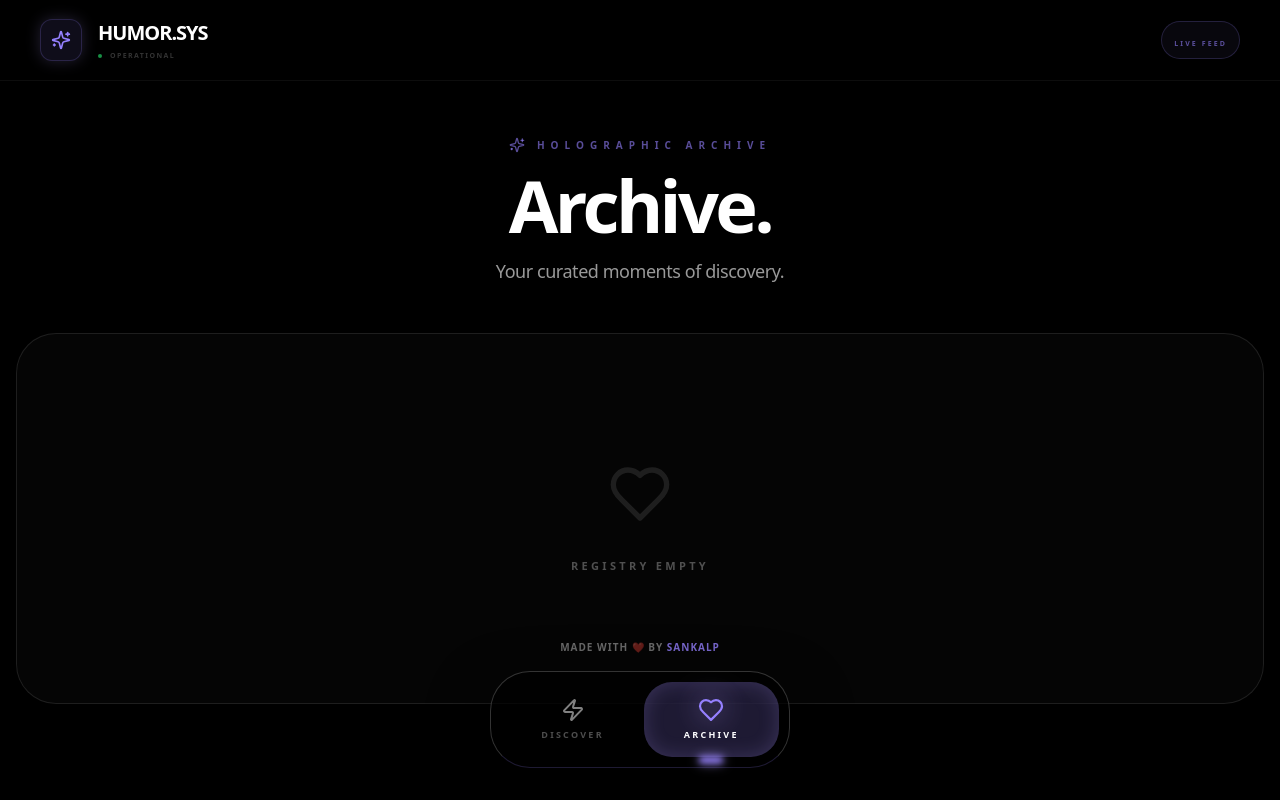
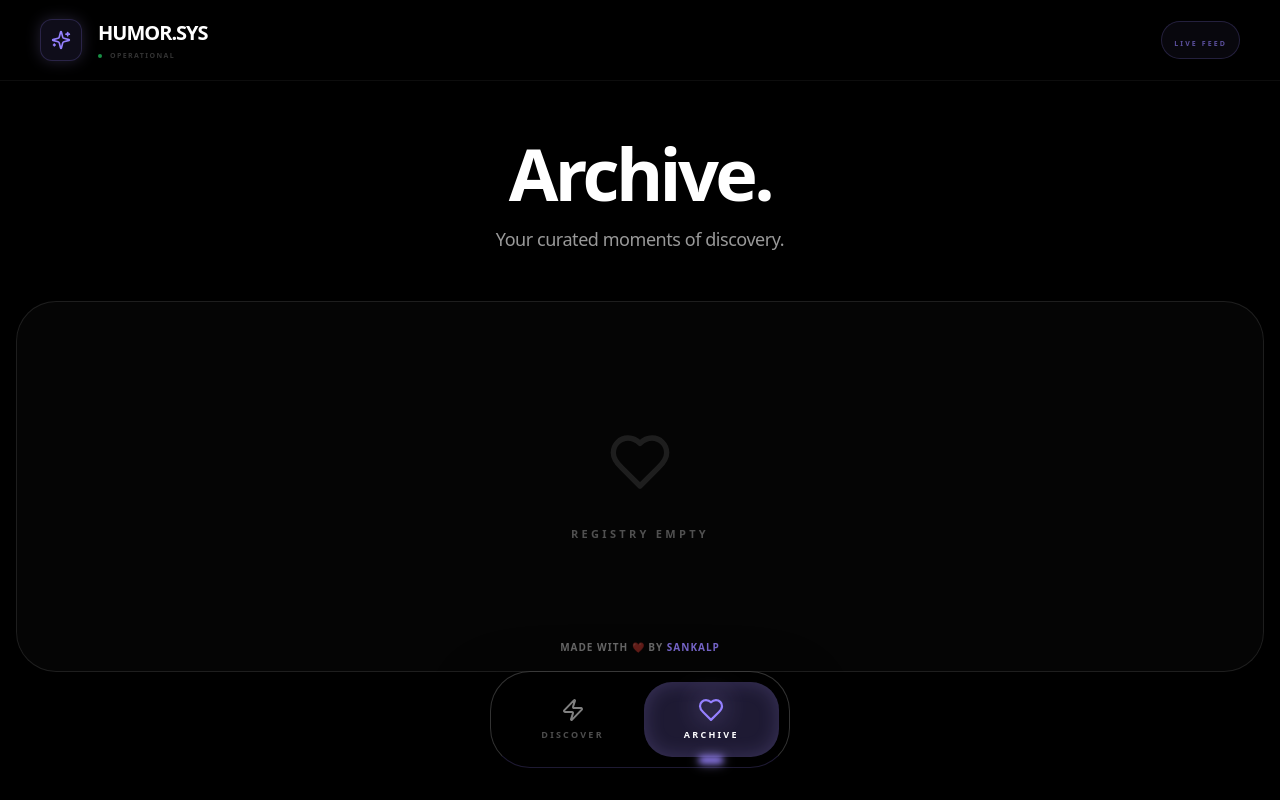
Before and after one commit to Sankalp17399/Humorbysankalp, a React (Vite) app: page /favorites in a window 1280 px wide. Built offline with nearby package versions, Linux system fonts and the light colour scheme.

Commit message:
[dyad] Removing Holographic Archive label - wrote 1 file(s)

```diff
--- a/src/pages/Favorites.tsx
+++ b/src/pages/Favorites.tsx
@@ -11,10 +11,6 @@ const Favorites: React.FC = () => {
   return (
     <div className="w-full max-w-7xl mx-auto space-y-8 sm:space-y-12 py-4 sm:py-8 animate-in fade-in duration-700">
       <div className="text-center space-y-2 sm:space-y-4">
-        <div className="flex items-center justify-center space-x-3 text-primary/60 text-[9px] sm:text-[10px] font-black uppercase tracking-[0.4em] sm:tracking-[0.6em]">
-          <Sparkles className="h-3 w-3 sm:h-4 sm:w-4" />
-          <span>Holographic Archive</span>
-        </div>
         <h1 className="text-4xl sm:text-7xl font-black tracking-tighter text-white leading-none">Archive.</h1>
         <p className="text-white/60 text-xs sm:text-lg font-medium tracking-tight">Your curated moments of discovery.</p>
       </div>
```
